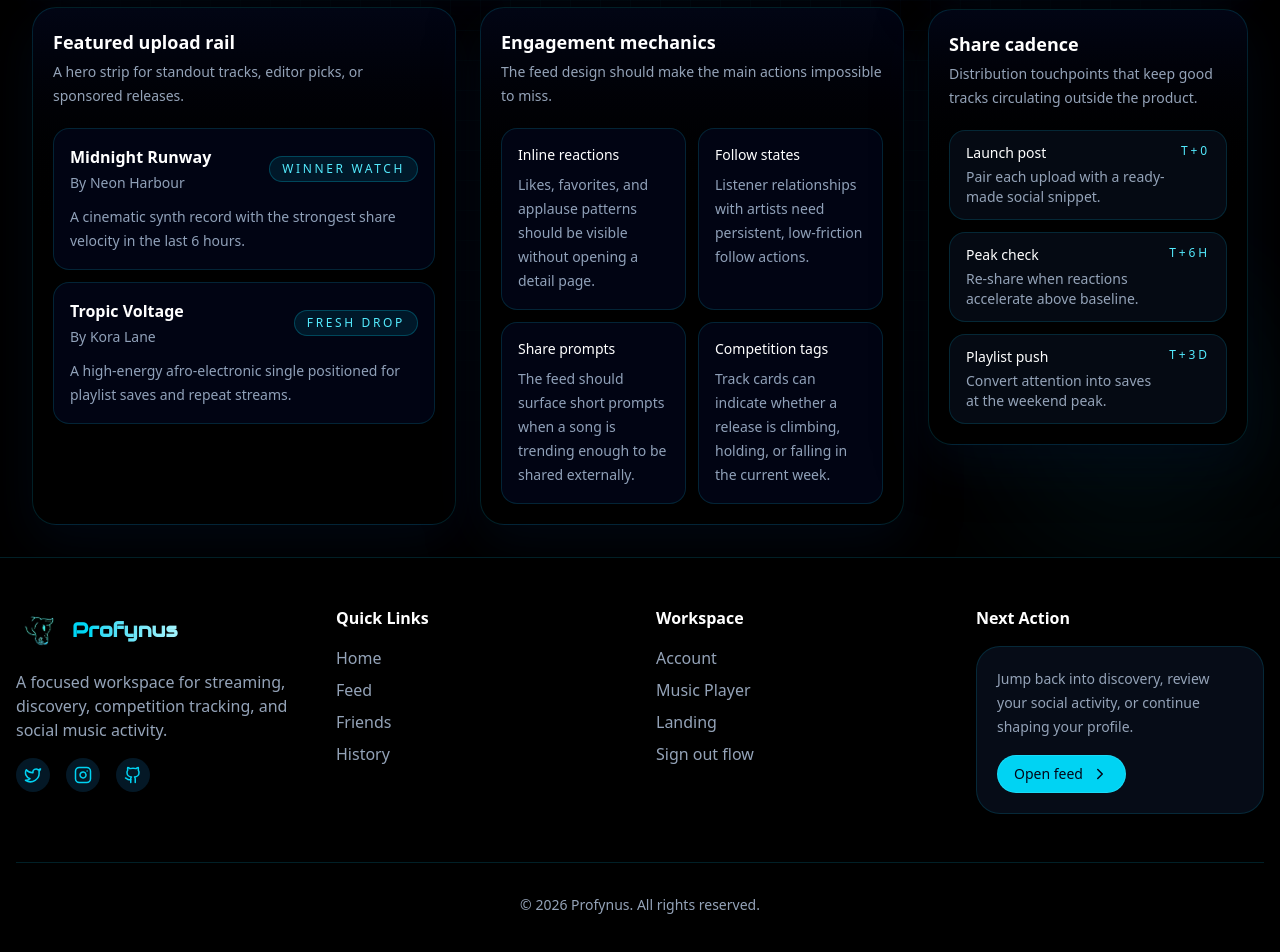
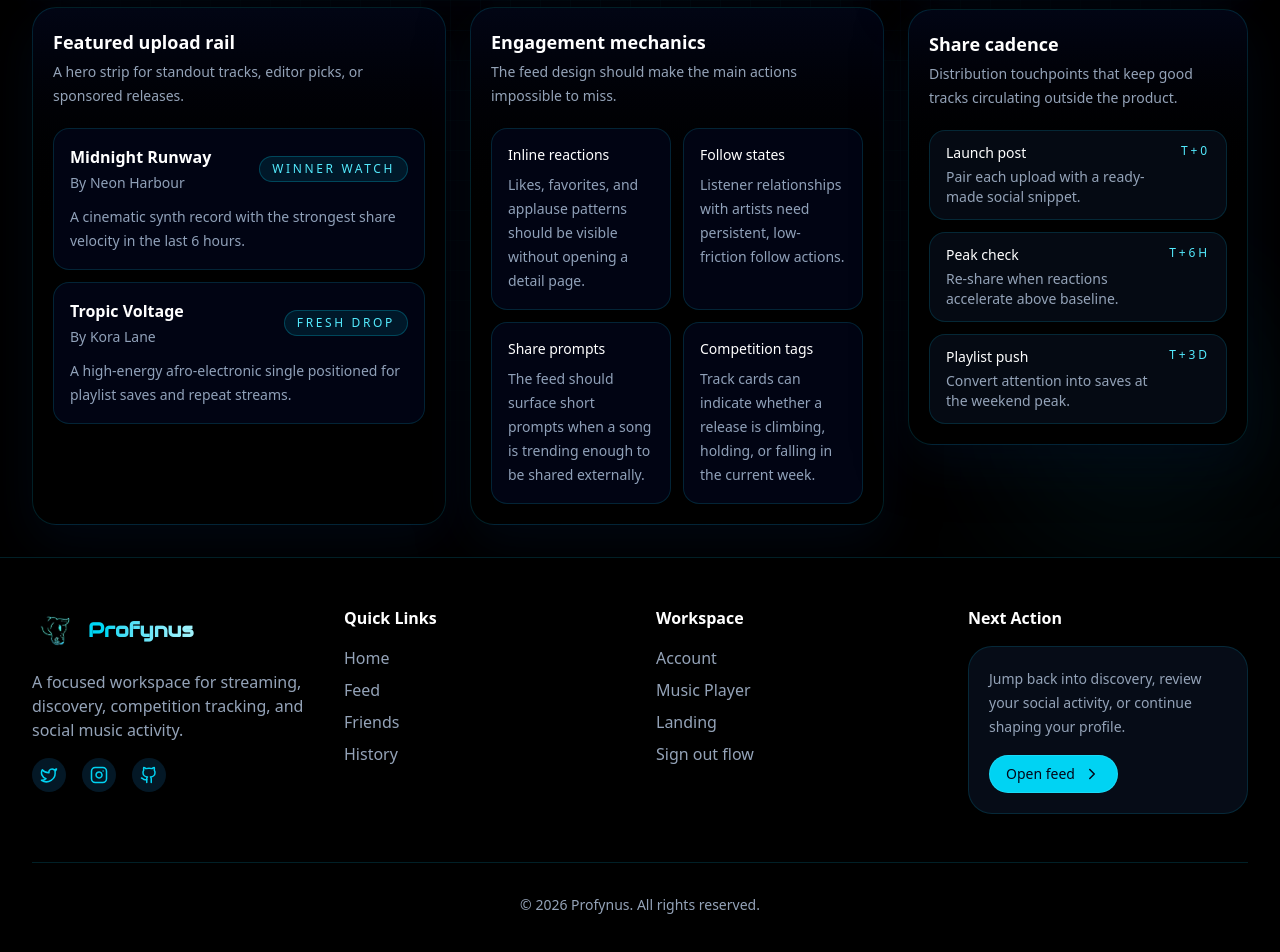
Before and after one commit to Whusher/Profynus, a React (Vite) app: page /feed in a window 1280 px wide. Shown: the part 1038-1990 px from the top of the page. Built offline with nearby package versions, Linux system fonts and the light colour scheme; no server answers.

Commit message:
Wide devices support

```diff
--- a/src/components/layout/AppPageTemplate.jsx
+++ b/src/components/layout/AppPageTemplate.jsx
@@ -19,7 +19,7 @@ export default function AppPageTemplate({
         <div className="absolute inset-0 bg-[linear-gradient(rgba(34,211,238,0.045)_1px,transparent_1px),linear-gradient(90deg,rgba(34,211,238,0.045)_1px,transparent_1px)] bg-size-[30px_30px] mask-[radial-gradient(circle_at_center,black,transparent_78%)]" />
       </div>
 
-      <div className="mx-auto flex w-full max-w-7xl flex-col gap-6">
+      <div className="mx-auto flex w-full max-w-7xl flex-col gap-6 lg:max-w-[88rem] 2xl:max-w-[96rem]">
         <motion.div
           className="overflow-hidden rounded-[28px] border border-[color:var(--prof-border)] bg-linear-to-br from-[var(--prof-bg-base)] via-[var(--prof-bg-elevated)] to-cyan-950/30 p-6 shadow-[0_0_80px_rgba(6,182,212,0.08)] backdrop-blur-xl sm:p-8"
           initial={{ opacity: 0, y: 20 }}
@@ -59,7 +59,7 @@ export default function AppPageTemplate({
           </div>
         </motion.div>
 
-        <div className="grid gap-6 xl:grid-cols-[minmax(0,1fr)_320px]">
+        <div className="grid gap-6 xl:grid-cols-[minmax(0,1fr)_340px] 2xl:grid-cols-[minmax(0,1fr)_380px]">
           <div className="space-y-6">{children}</div>
           {aside ? <aside className="space-y-6">{aside}</aside> : null}
         </div>
--- a/src/components/layout/Footer.jsx
+++ b/src/components/layout/Footer.jsx
@@ -41,7 +41,7 @@ export default function Footer({ variant = "landing" }) {
 
   return (
     <footer className="border-t border-[color:var(--prof-border)] bg-[var(--prof-bg-base)] py-12">
-      <div className="container mx-auto px-4">
+      <div className="mx-auto w-full max-w-7xl px-4 sm:px-6 lg:max-w-[88rem] lg:px-8 2xl:max-w-[96rem] 2xl:px-10">
         <div className="grid grid-cols-1 md:grid-cols-2 lg:grid-cols-4 gap-8 mb-12">
           {/* Brand Section */}
           <div>
--- a/src/components/layout/Header.jsx
+++ b/src/components/layout/Header.jsx
@@ -131,7 +131,7 @@ export default function Header() {
           isHeaderVisible ? "translate-y-0" : "-translate-y-full",
         ].join(" ")}
       >
-        <div className="mx-auto flex w-full max-w-7xl flex-col px-4 sm:px-6 lg:px-8">
+        <div className="mx-auto flex w-full max-w-7xl flex-col px-4 sm:px-6 lg:max-w-[88rem] lg:px-8 2xl:max-w-[96rem] 2xl:px-10">
           <div className="flex min-h-20 items-center justify-between gap-3 py-3">
           <div className="flex min-w-0 items-center gap-3">
             <Link
```
